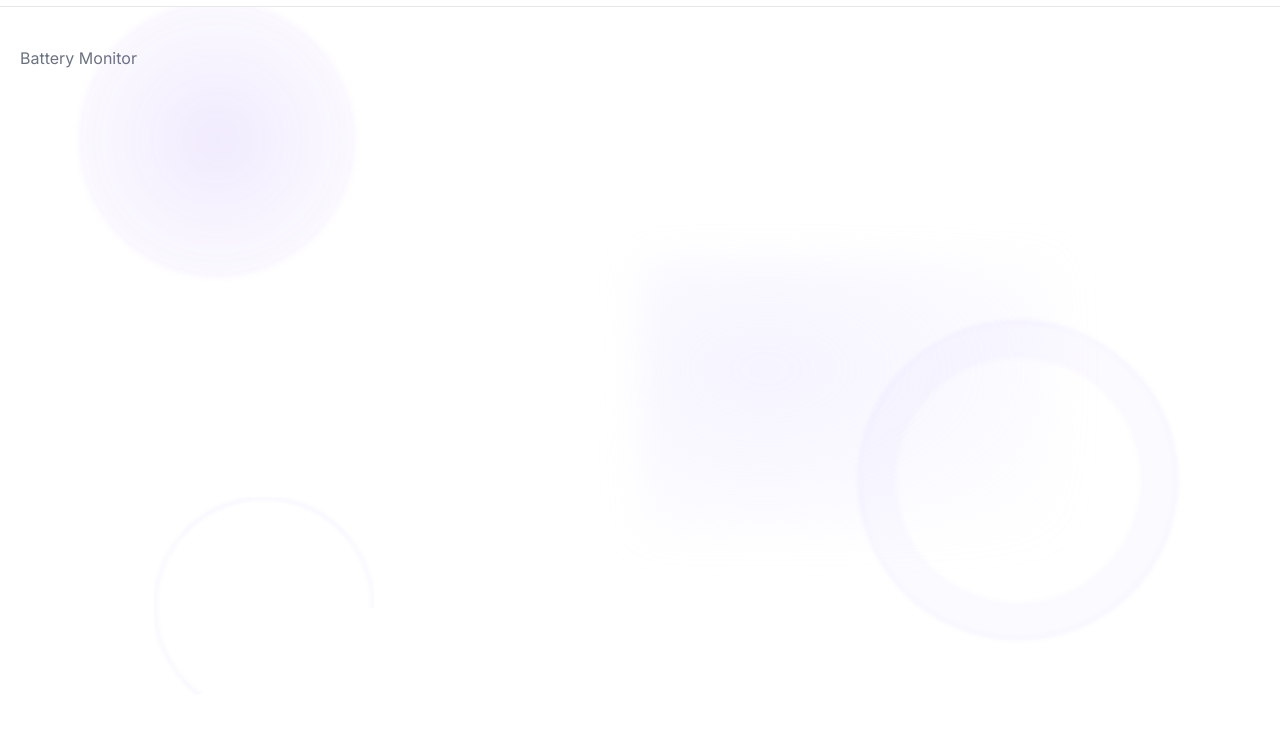
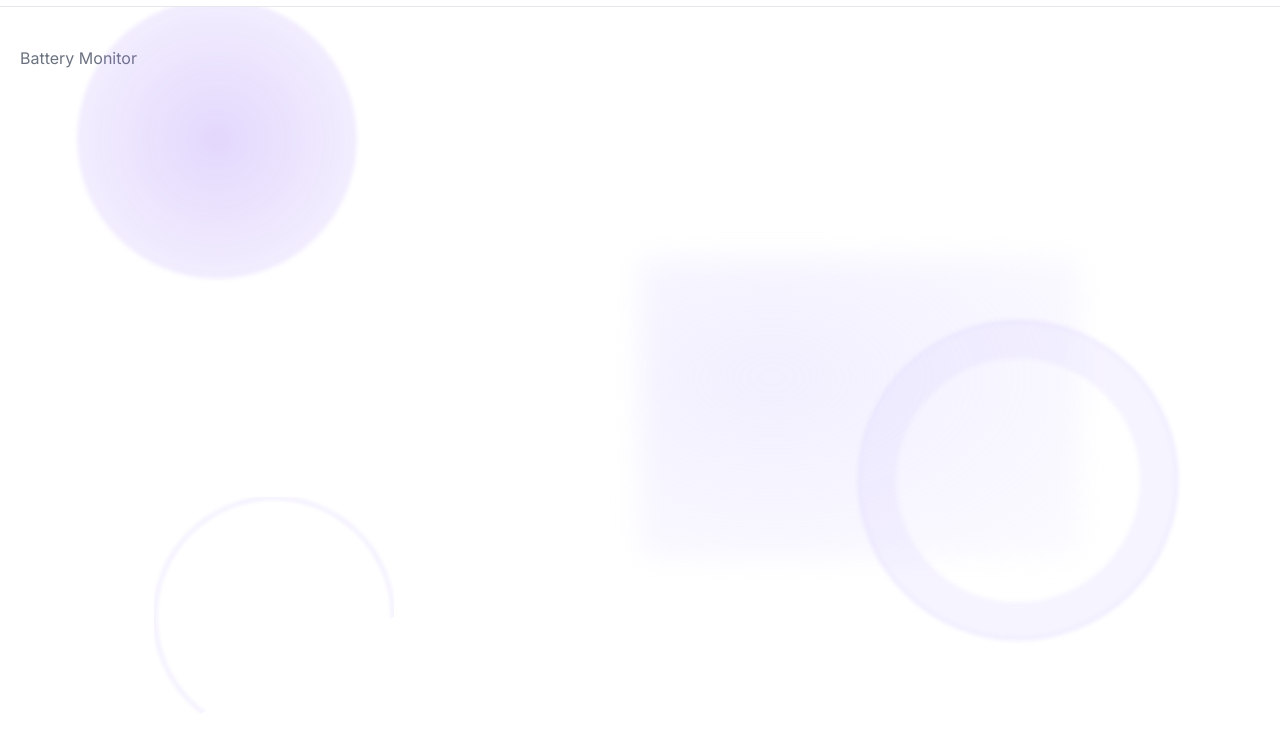
Before and after one commit to Trophy01/InverterToPostgresql, a Flask app: page / in a window 1280 px wide. Shown: the part 57-793 px from the top of the page. Run offline with Flask 3, Linux system fonts and the light colour scheme; the visitor is signed in with stand-in values (Sample User, id 1); data that the repository does not hold is empty; some libraries are stand-ins or nearby versions.

Commit message:
Improved dashboard ui6

```diff
--- a/web/static/style.css
+++ b/web/static/style.css
@@ -16,7 +16,7 @@ button{cursor:pointer}
 .btn{text-decoration:none;display:inline-block;padding:6px 12px;border-radius:4px;font-size:12px;transition:background-color 0.2s}
 .btn-secondary{background:#8B5CF6;color:white;border:1px solid #8B5CF6}
 .btn-secondary:hover{background:#7c3aed;border-color:#7c3aed}
-main{padding:20px}
+main{padding:20px;position:relative;z-index:1}
 .title-hero{margin:20px 0 10px 0}
 .title-main{font-size:56px;font-weight:800;line-height:1.05}
 .title-sub{font-size:16px;color:var(--muted)}
@@ -65,10 +65,10 @@ main{padding:20px}
 /* Floating abstract shapes layer */
 .bg-shapes{position:fixed;inset:0;pointer-events:none;z-index:0}
 .shape{position:absolute;display:block;filter:blur(2px);animation:float 14s ease-in-out infinite;will-change:transform,opacity}
-.shape.circle{top:8%;left:6%;width:280px;height:280px;background:radial-gradient(circle, rgba(139,92,246,0.12), rgba(167,139,250,0));border-radius:50%}
-.shape.ring{bottom:12%;right:8%;width:320px;height:320px;border-radius:50%;box-shadow:0 0 0 38px rgba(196,181,253,0.12) inset,0 0 0 2px rgba(196,181,253,0.22) inset;opacity:.6;animation-duration:18s}
-.shape.blob{top:40%;left:50%;width:420px;height:280px;background:radial-gradient(ellipse at 30% 40%, rgba(221,214,254,0.28), rgba(221,214,254,0));transform:translate(-50%,-50%) rotate(8deg);filter:blur(20px);animation-duration:22s}
-.shape.arc{top:70%;left:12%;width:220px;height:220px;border-radius:50%;box-shadow:0 0 0 2px rgba(167,139,250,0.35) inset;clip-path:polygon(0 0,100% 0,100% 50%,0 100%);opacity:.4;animation-duration:20s}
+.shape.circle{top:8%;left:6%;width:280px;height:280px;background:radial-gradient(circle, rgba(139,92,246,0.24), rgba(167,139,250,0.08));border-radius:50%}
+.shape.ring{bottom:12%;right:8%;width:320px;height:320px;border-radius:50%;box-shadow:0 0 0 38px rgba(196,181,253,0.20) inset,0 0 0 2px rgba(196,181,253,0.35) inset;opacity:.75;animation-duration:18s}
+.shape.blob{top:40%;left:50%;width:440px;height:300px;background:radial-gradient(ellipse at 30% 40%, rgba(221,214,254,0.38), rgba(221,214,254,0.10));transform:translate(-50%,-50%) rotate(8deg);filter:blur(14px);animation-duration:22s}
+.shape.arc{top:70%;left:12%;width:240px;height:240px;border-radius:50%;box-shadow:0 0 0 2px rgba(167,139,250,0.5) inset;clip-path:polygon(0 0,100% 0,100% 50%,0 100%);opacity:.55;animation-duration:20s}
 @keyframes float{0%,100%{transform:translateY(0)}50%{transform:translateY(-8px)}}
 
 /* Page load cascade */
```
